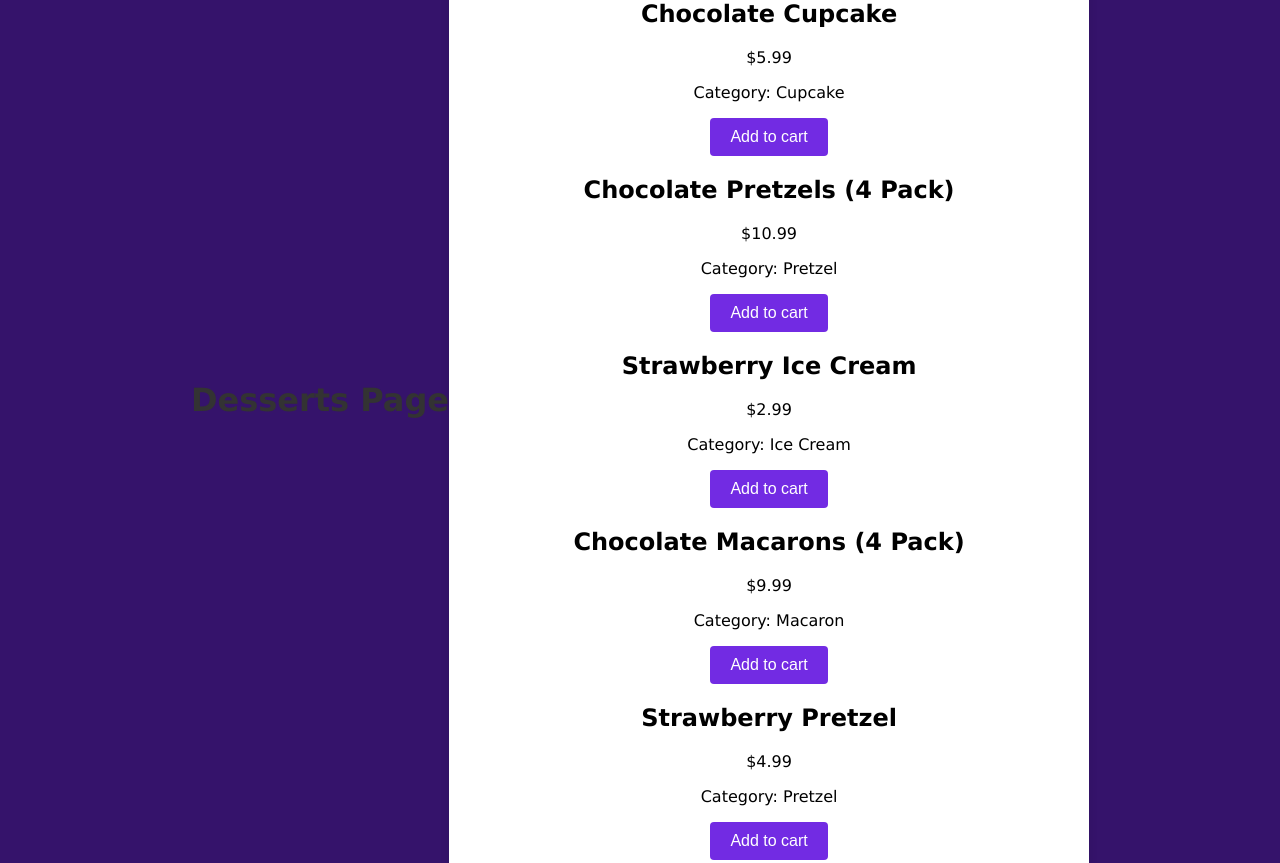
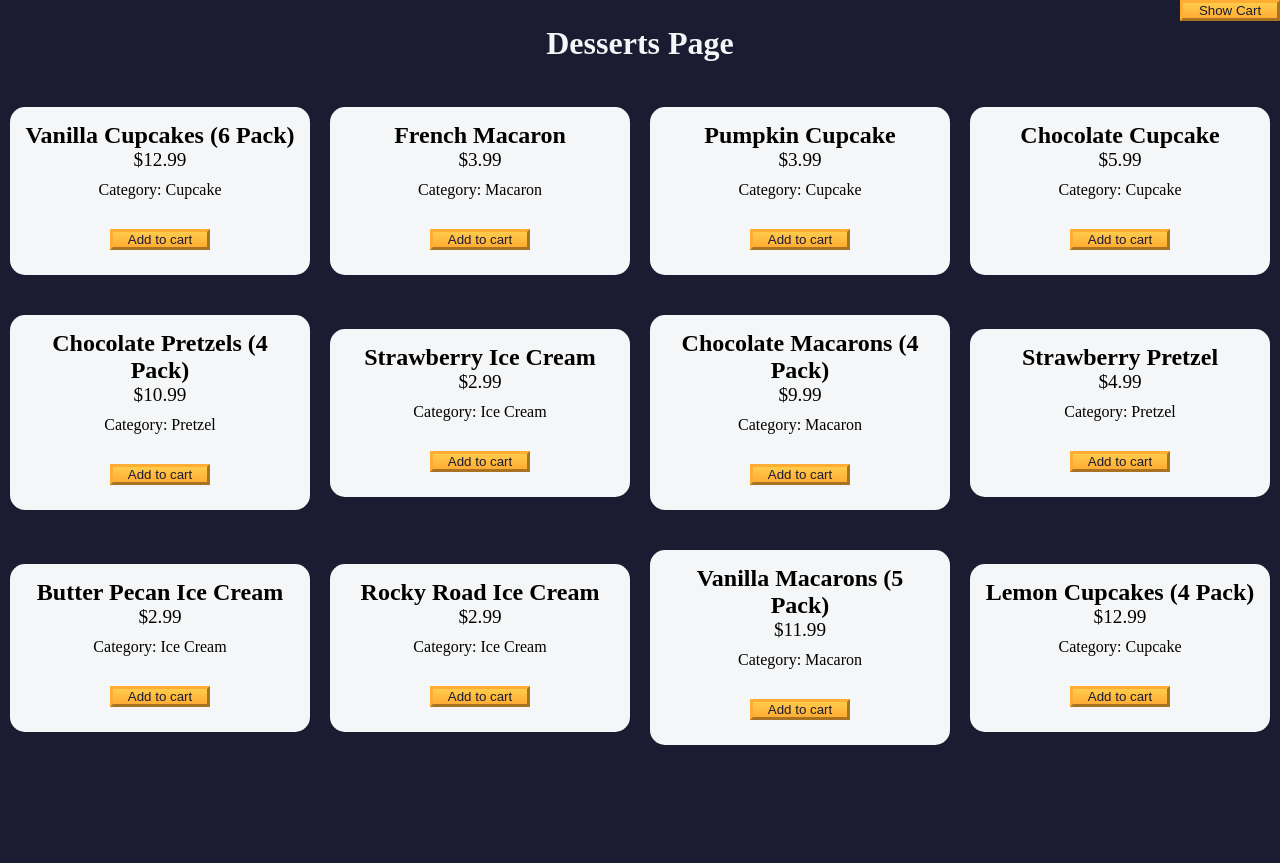
Before and after one commit to dilia-w/JavaScript-Algorithms-and-Data-Structures, a plain HTML site: page Learn Basic OOP by Building a Shopping Cart/index.html in a window 1280 px wide. Shown: the top 863 px of the page. After the commit the page ends 800 px from the top, so only its background shows below. Drawn offline with Linux system fonts and the light colour scheme.

Commit message:
Update styles.css

```diff
--- a/Learn Basic OOP by Building a Shopping Cart/styles.css
+++ b/Learn Basic OOP by Building a Shopping Cart/styles.css
@@ -1,63 +1,116 @@
-body {
-    font-family: Verdana, sans-serif;
-    background-color: #35136b;
-    margin: 0;
-    padding: 0;
-    display: flex;
-    justify-content: center;
-    align-items: center;
-    height: 100vh;
+*,
+*::before,
+*::after {
+  margin: 0;
+  padding: 0;
+  box-sizing: border-box;
 }
 
-main {
-    background: #fff;
-    border-radius: 8px;
-    box-shadow: 0 2px 10px rgba(0, 0, 0, 0.1);
-    padding: 20px;
-    width: 90%;
-    max-width: 600px;
-    text-align: center;
+:root {
+  --dark-grey: #1b1b32;
+  --light-grey: #f5f6f7;
+  --black: #000;
+  --white: #fff;
+  --grey: #3b3b4f;
+  --golden-yellow: #fecc4c;
+  --yellow: #ffcc4c;
+  --gold: #feac32;
+  --orange: #ffac33;
+  --dark-orange: #f89808;
 }
 
-h1 {
-    color: #333;
+body {
+  background-color: var(--dark-grey);
 }
 
-label {
-    display: block;
-    margin-bottom: 10px;
-    font-weight: bold;
+.title {
+  color: var(--light-grey);
+  text-align: center;
+  margin: 25px 0;
 }
 
-input {
-    width: calc(100% - 22px);
-    padding: 10px;
-    margin-bottom: 10px;
-    border: 1px solid #ddd;
-    border-radius: 4px;
-    display: block;
-    margin-left: auto;
-    margin-right: auto;
+#dessert-card-container {
+  display: flex;
+  flex-direction: column;
+  flex-wrap: wrap;
+  align-items: center;
 }
 
-button {
-    background-color: #722be3;
-    color: white;
-    border: none;
-    padding: 10px 20px;
-    border-radius: 4px;
-    cursor: pointer;
-    font-size: 16px;
-    display: inline-block;
+.dessert-card {
+  background-color: var(--light-grey);
+  padding: 15px;
+  text-align: center;
+  border-radius: 15px;
+  margin: 20px 10px;
 }
 
-button:hover {
-    background-color: #35136b;
+.dessert-price {
+  font-size: 1.2rem;
 }
 
-#result {
-    margin-top: 20px;
-    font-size: 18px;
-    font-weight: bold;
-    color: #555;
+.btn {
+  display: block;
+  cursor: pointer;
+  width: 100px;
+  color: var(--dark-grey);
+  background-color: var(--gold);
+  background-image: linear-gradient(var(--golden-yellow), var(--orange));
+  border-color: var(--gold);
+  border-width: 3px;
 }
+
+.btn:hover {
+  background-image: linear-gradient(var(--yellow), var(--dark-orange));
+}
+
+#cart-btn {
+  position: absolute;
+  top: 0;
+  right: 0;
+}
+
+.add-to-cart-btn {
+  margin: 30px auto 10px;
+}
+
+#cart-container {
+  display: none;
+  position: absolute;
+  top: 60px;
+  right: 0;
+  background-color: var(--light-grey);
+  width: 200px;
+  height: 400px;
+  border: 8px double var(--black);
+  border-radius: 15px;
+  text-align: center;
+  font-size: 1.2rem;
+  overflow-y: scroll;
+}
+
+.product {
+  margin: 25px 0;
+}
+
+.product-count {
+  display: inline-block;
+  margin-right: 10px;
+}
+
+.product-category {
+  margin: 10px 0;
+}
+
+@media (min-width: 768px) {
+  #dessert-card-container {
+    flex-direction: row;
+  }
+
+  .dessert-card {
+    flex: 1 0 21%;
+  }
+
+  #cart-container {
+    width: 300px;
+  }
+}
```
